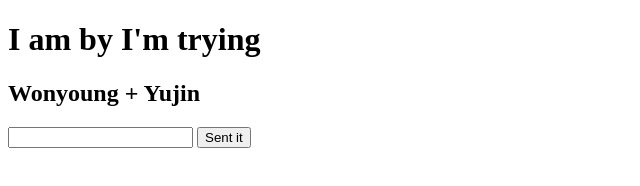
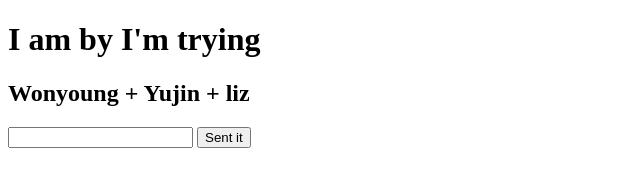
Before and after one commit to Isaaclkm/Dictionnary, a plain HTML site: page starter-code/index.html in a window 1280 px wide. Shown: the full height of the page, 0-640 px from the left. Drawn offline with Linux system fonts and the light colour scheme.

Commit message:
Added more

```diff
--- a/starter-code/index.html
+++ b/starter-code/index.html
@@ -11,7 +11,7 @@
 <body>
     <h1>I am by I'm trying</h1>
     <label for="text"></label>
-    <h2>Wonyoung + Yujin</h2>
+    <h2>Wonyoung + Yujin + liz</h2>
     <input type="text" name="" id="">
     <button>Sent it </buton>
 </body>
```
